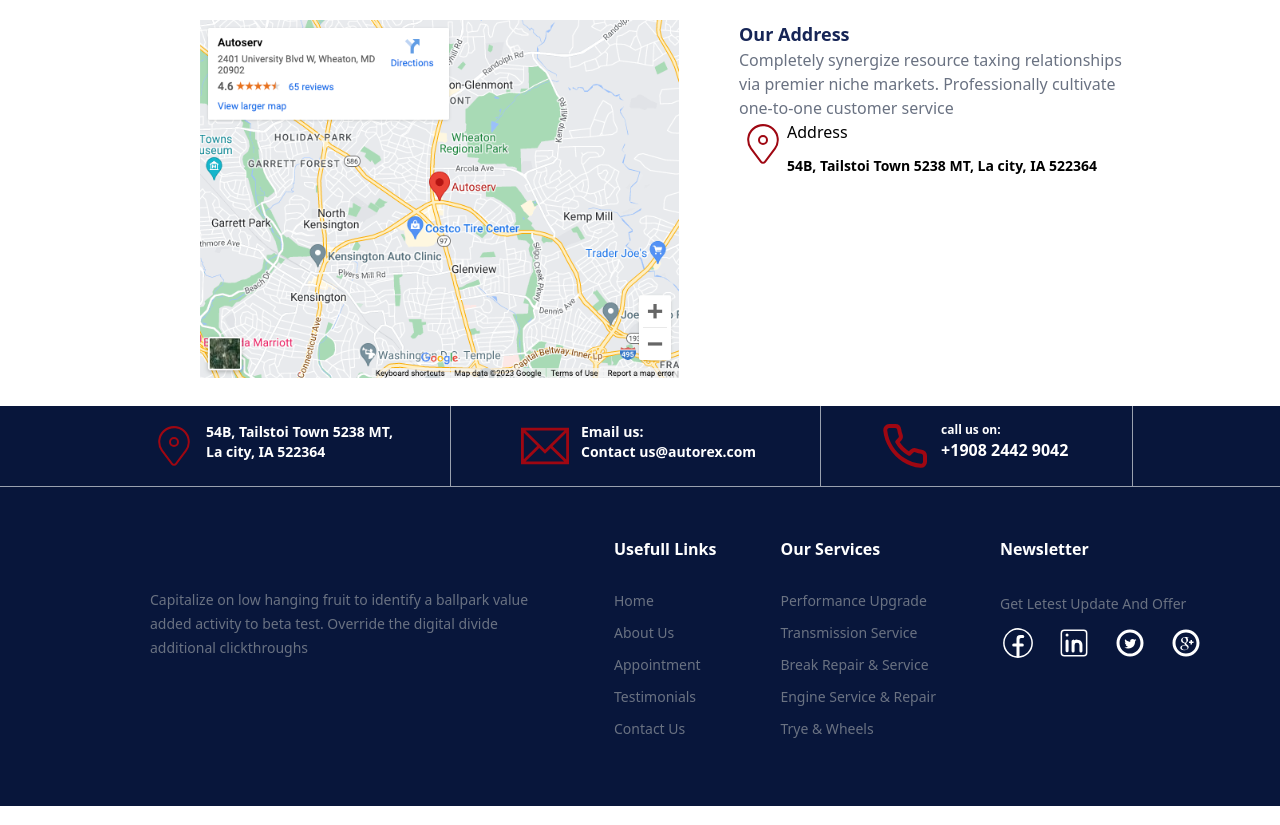
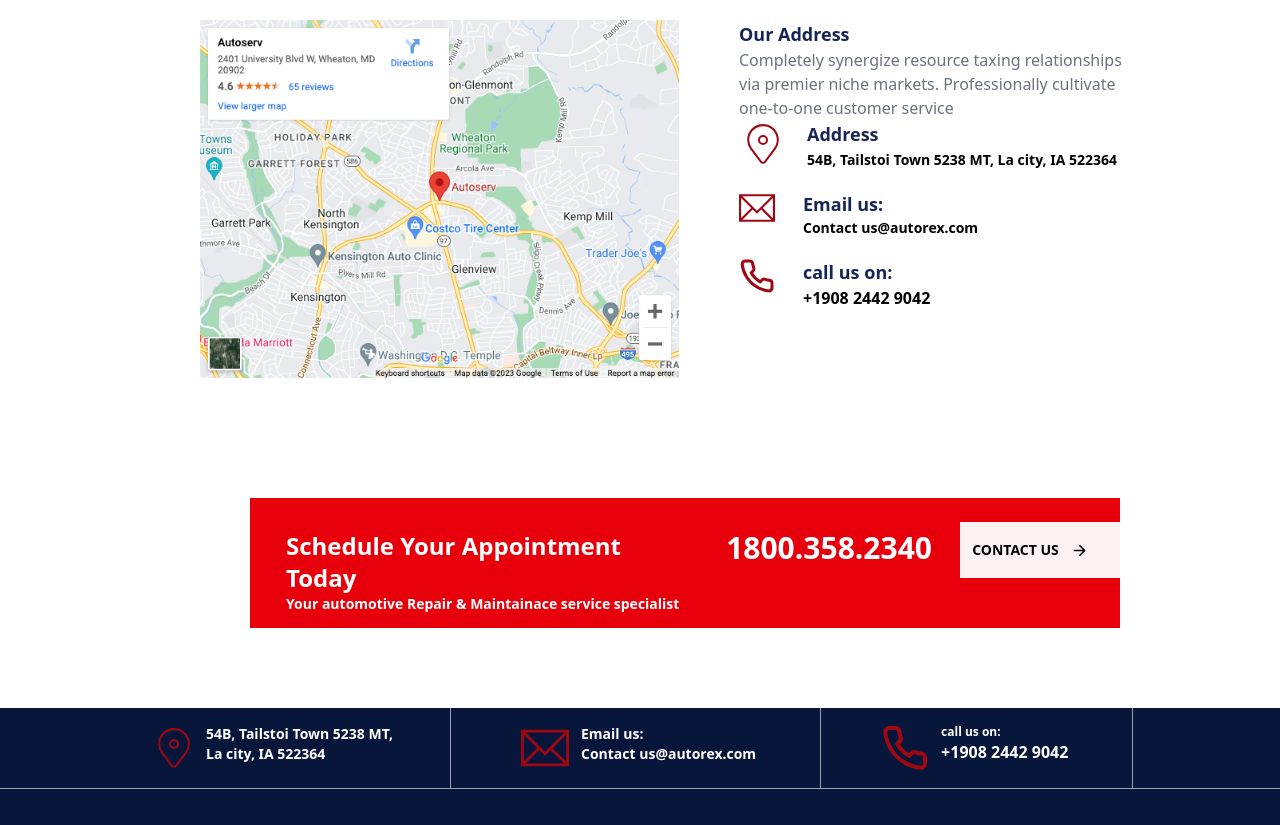
Before and after one commit to Aklile612/Abe-Garage, a React (Vite) app: page /contactus in a window 1280 px wide. Shown: the part 480-1305 px from the top of the page. Built offline with nearby package versions, Linux system fonts and the light colour scheme.

Commit message:
contact us page done

```diff
--- a/src/Components/Contact Us/Contact.jsx
+++ b/src/Components/Contact Us/Contact.jsx
@@ -5,6 +5,10 @@ import { MdKeyboardArrowRight } from 'react-icons/md'
 import service from "../../assets/service-hero.jpeg"
 import map from "../../assets/map.png"
 import { CiLocationOn } from 'react-icons/ci'
+import { TfiEmail } from 'react-icons/tfi'
+import { FiPhone } from 'react-icons/fi'
+import { Link } from 'react-router-dom'
+import { IoArrowForwardOutline } from 'react-icons/io5'
 const Contact = () => {
   return (
     <>
@@ -40,22 +44,60 @@ const Contact = () => {
                     <span className='text-lg text-blue-950 font-bold'>Our Address</span>
                     <span className='text-gray-500'>Completely synergize resource taxing relationships <br />via premier niche markets. Professionally cultivate <br />one-to-one customer service</span>
                 </div>
-                <div>
-                <div className=' flex'>
-                    <div>
-                        <CiLocationOn className='text-red-800 text-5xl ' />
+                <div className='flex flex-col gap-5'>
+                    <div className=' flex gap-5'>
+                        <div className=''>
+                            <CiLocationOn className='text-red-800 text-5xl ' />
+                        </div>
+                        <div className='flex flex-col '>
+
+                            <span className='text-blue-950 text-lg font-bold'>Address</span>
+                            <span className='pt-2 font-bold text-sm -mt-1.5 '> 54B, Tailstoi Town 5238 MT, La city, IA 522364</span>
+                        </div>
+
                     </div>
-                    <div className='flex flex-col gap-1'>
+                    <div className='flex  gap-7'>
+                        <div className=' '>
 
-                        <span>Address</span>
-                        <span className='pt-2 font-bold text-sm '> 54B, Tailstoi Town 5238 MT, La city, IA 522364</span>
+                            <TfiEmail className='text-red-800 text-4xl  '  />
+                        </div>
+                        <div className='flex flex-col'>
+                        <span className=' text-blue-950 text-lg font-bold '>Email us:</span>
+                        <span className=' text-sm font-bold'>Contact us@autorex.com</span>
+                        </div>
                     </div>
-
-                </div>
+                    <div className='flex gap-7'>
+                        <div className=''>
+                            <FiPhone className='text-red-800 text-4xl ' />
+                        </div>
+                        <div className='flex flex-col'>
+                            <span className=' text-blue-950  text-lg font-bold'>call us on:</span>
+                            <span className=' text-md font-bold'>+1908 2442 9042</span>
+                        </div>
+                    </div>
                 </div>
             </div>
         </div>
 
+
+        {/* schedule appointment */}
+        <div className='w-[870px] h-[130px] ml-[250px] mt-30 mb-20 bg-red-600'>
+          <div className='flex gap-9'>
+            <div className='font-bold text-white flex flex-col pt-8 pl-9'>
+              <span className='text-2xl'>Schedule Your Appointment Today</span>
+              <span className='text-sm'>Your automotive Repair & Maintainace service specialist</span>
+            </div>
+            <div className='pt-8 flex'>
+              <span className='font-bold text-3xl text-white'>1800.358.2340</span>
+              <Link to="/contactus" className=' group hover:scale-110 ease-out transition-all ml-7 w-[160px]  bg-red-50 text-sm flex justify-center items-center h-14 -mt-2'>
+                <span className='font-bold -ml-5'> CONTACT US </span>
+                <div className=' pl-3 text-[17px] '>
+                  <IoArrowForwardOutline className=''/>
+                </div>
+              </Link>
+            </div>
+          </div>
+        </div>
 
 
 
```
